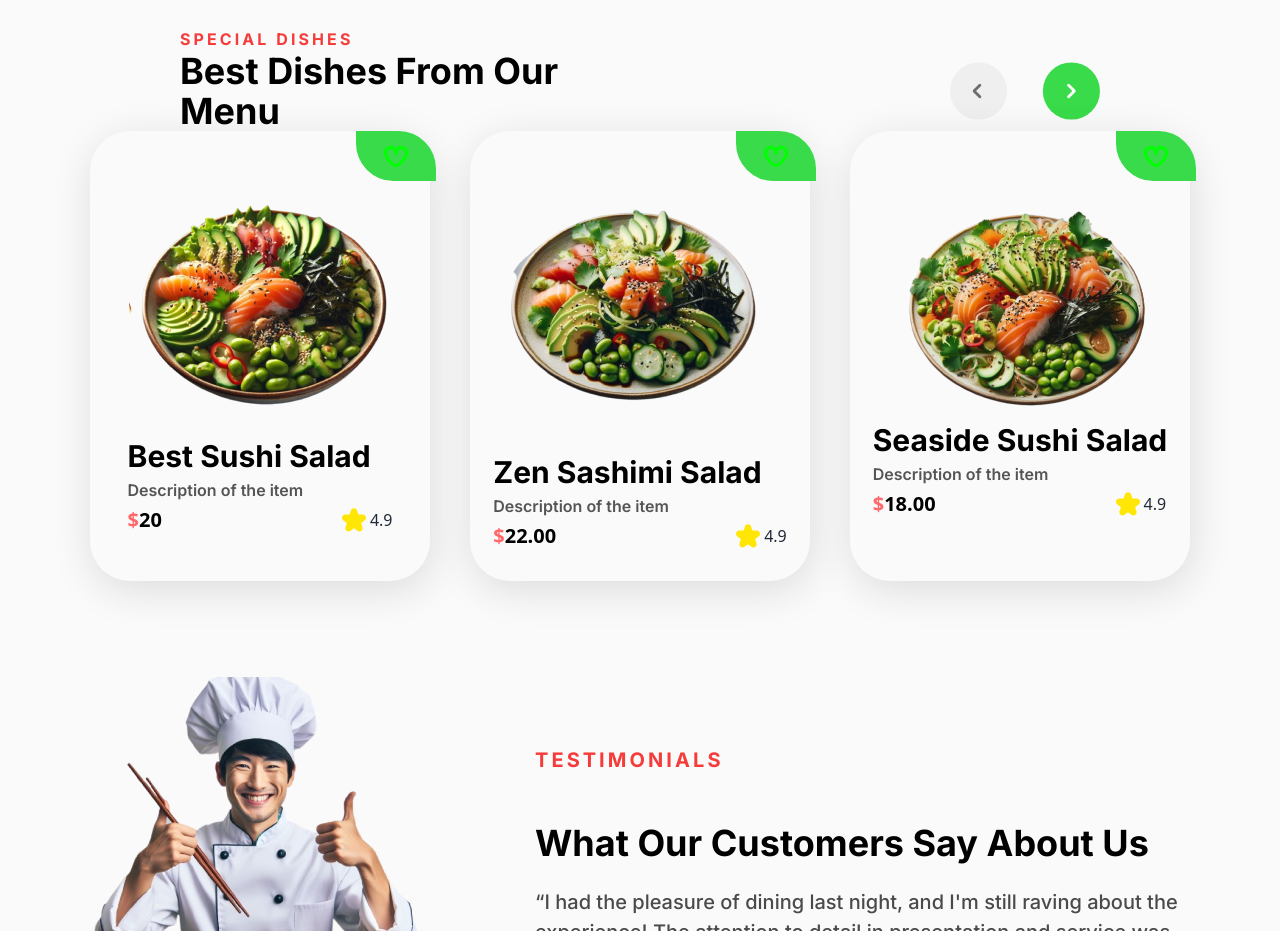
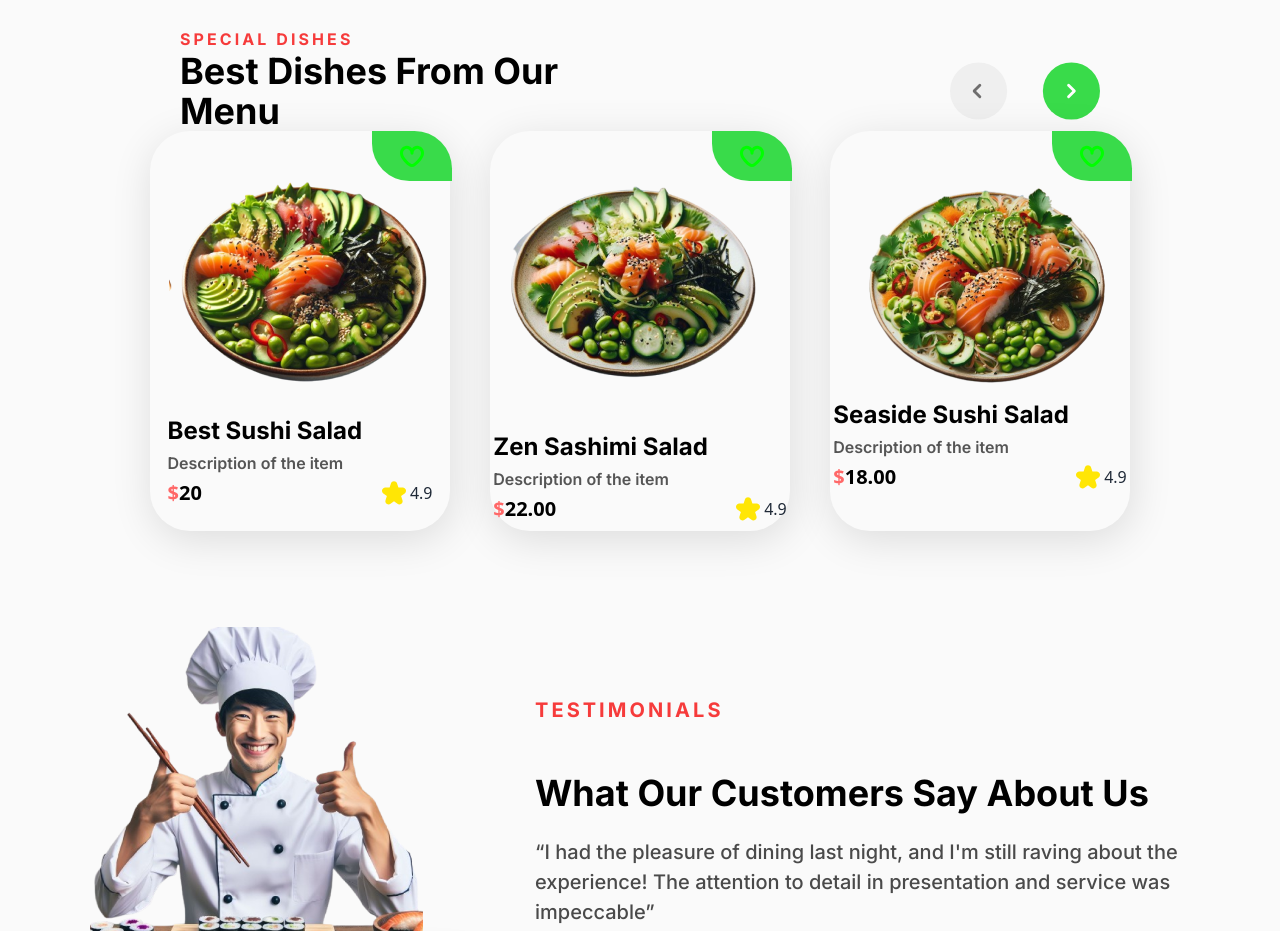
Before and after one commit to Maxwell011/sushi-experience, a React (Vite) app: page / in a window 1280 px wide. Shown: the part 1020-1951 px from the top of the page. Built offline with nearby package versions, Linux system fonts and the light colour scheme.

Commit message:
Added extra dish to the special dish

```diff
--- a/src/components/SpecialDishes.tsx
+++ b/src/components/SpecialDishes.tsx
@@ -64,13 +64,13 @@ const DishesItem = ({
   };
 
   return (
-    <div className="shadow-[2px_9px_42px_0px_rgba(0,0,0,0.12)] w-[350px] h-[450px] rounded-[40px] flex items-center flex-col justify-center">
-      <div className="w-20 h-[50px] absolute ml-[272px] mb-[400px] p-0 rounded-[0px_37.5px] bg-light-green flex items-center justify-center">
+    <div className="shadow-[2px_9px_42px_0px_rgba(0,0,0,0.12)] w-[300px] h-[400px] rounded-[40px] flex items-center flex-col justify-center">
+      <div className="w-20 h-[50px] absolute ml-[223px] mb-[350px] p-0 rounded-[0px_37.5px] bg-light-green flex items-center justify-center">
         <LoveIcon onClick={toggleLike} liked={liked} />
       </div>
       <img src={image} alt={title} />
       <div className="flex flex-col items-start gap-1">
-        <h2 className="text-normal-black text-3xl font-bold font-inter">
+        <h2 className="text-normal-black text-2xl font-bold font-inter">
           {title}
         </h2>
         <p className="text-[#555] text-[16px] font-semibold font-inter">
```
